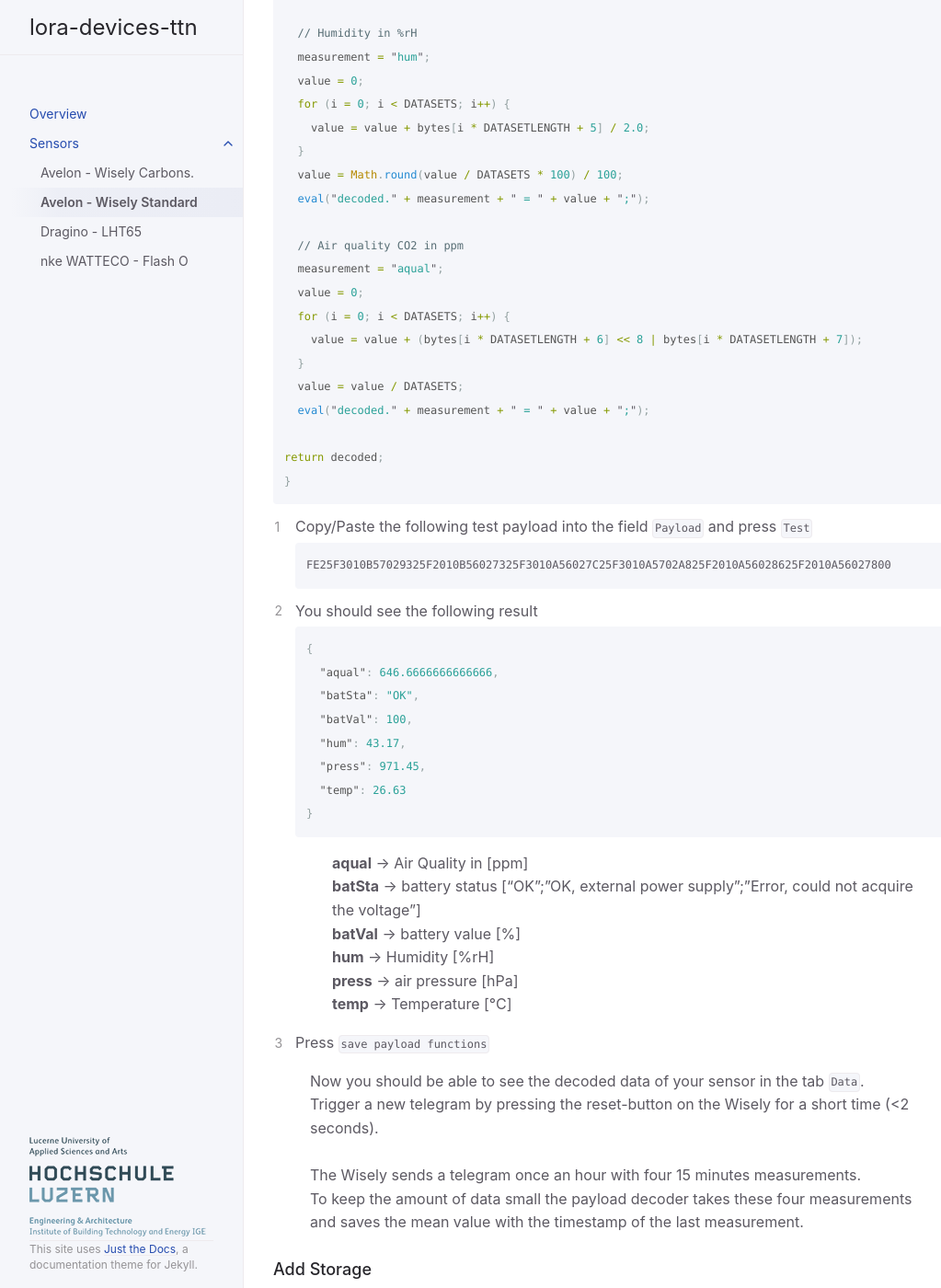
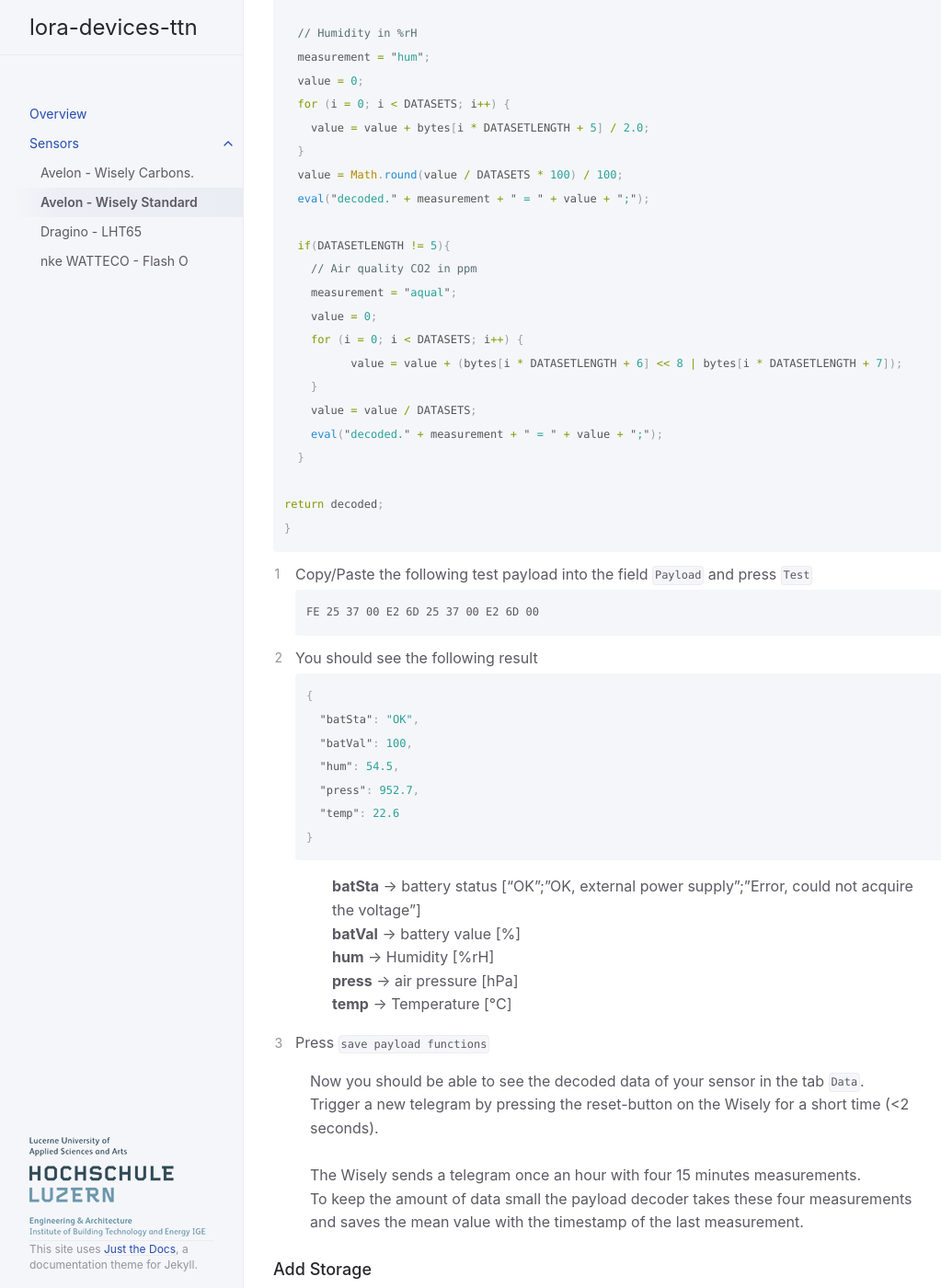
Before and after one commit to hslu-ige-laes/lora-devices-ttn, a Jekyll site: the page built from docs/sensors/avelon-wisely-standard.md, in a window 1280 px wide and 1400 px high, scrolled down 5590 px. Shown: the whole window at 92% size, without its empty margins (107-1130 px from the left). Built offline with Jekyll 4.4.1, drawn with Linux system fonts in a browser that asks for light colours; some of the changed text lies outside the part shown.

Commit message:
Update avelon-wisely-standard.md

````diff
--- a/docs/sensors/avelon-wisely-standard.md
+++ b/docs/sensors/avelon-wisely-standard.md
@@ -81,8 +81,8 @@ The Wisely Standard is an indoor room sensor to measure temperature, humidity an
 1. Scan the `QR-Code` with e.g. a Mobile Phone
 2. Click on the round `information (i) symbol` top right aside the sensor name
 3. Press `Register for free`
-4. Press `create new account`
-5. select `Private`, fill in the fields and register
+4. Press `create new account` or login if you already have created an account
+5. When promted select `Private` and fill in the fields, then register
 6. Assign the device and skip the `select location` as well as `alerting`
 7. Change to your computer and log in to [https://avelon.cloud/login](https://avelon.cloud/login)
 8. Click `your name > Devices` on top right
@@ -127,10 +127,10 @@ function Decoder(bytes, port) {
 
   // Data set length
   // Wisely Standard = 5; CarbonSense = 7; AllSense = 7
-  DATASETLENGTH = 7;
+  DATASETLENGTH = 5;
 
   // number of data sets
-  DATASETS = (bytes.length - 2 ) / 7;
+  DATASETS = (bytes.length - 2 ) / DATASETLENGTH;
 
   // Battery status
   var BAT = bytes[0]
@@ -177,34 +177,34 @@ function Decoder(bytes, port) {
   value = Math.round(value / DATASETS * 100) / 100;
   eval("decoded." + measurement + " = " + value + ";");
 
-  // Air quality CO2 in ppm
-  measurement = "aqual";
-  value = 0;
-  for (i = 0; i < DATASETS; i++) {
-    value = value + (bytes[i * DATASETLENGTH + 6] << 8 | bytes[i * DATASETLENGTH + 7]);
+  if(DATASETLENGTH != 5){
+    // Air quality CO2 in ppm
+    measurement = "aqual";
+    value = 0;
+    for (i = 0; i < DATASETS; i++) {
+	  value = value + (bytes[i * DATASETLENGTH + 6] << 8 | bytes[i * DATASETLENGTH + 7]);
+    }
+    value = value / DATASETS;
+    eval("decoded." + measurement + " = " + value + ";");
   }
-  value = value / DATASETS;
-  eval("decoded." + measurement + " = " + value + ";");
 
 return decoded;
 }
 ```
 3. Copy/Paste the following test payload into the field `Payload` and press `Test`
 ```
-FE25F3010B57029325F2010B56027325F3010A56027C25F3010A5702A825F2010A56028625F2010A56027800
+FE 25 37 00 E2 6D 25 37 00 E2 6D 00
 ```
 4. You should see the following result
 ```json
 {
-  "aqual": 646.6666666666666,
   "batSta": "OK",
   "batVal": 100,
-  "hum": 43.17,
-  "press": 971.45,
-  "temp": 26.63
+  "hum": 54.5,
+  "press": 952.7,
+  "temp": 22.6
 }
 ```
-> <b>aqual</b> -> Air Quality in [ppm]<br>
 > <b>batSta</b> -> battery status ["OK";"OK, external power supply";"Error, could not acquire the voltage"]<br>
 > <b>batVal</b> -> battery value [%]<br>
 > <b>hum</b> -> Humidity [%rH]<br>
````
